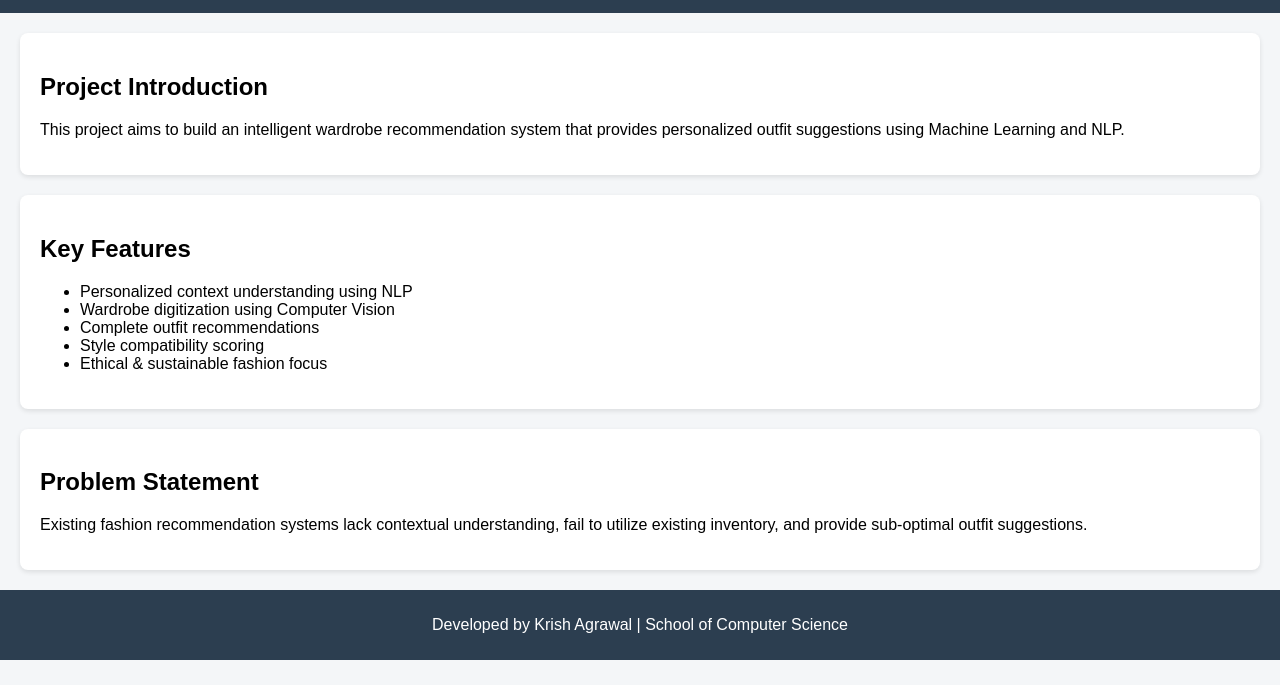
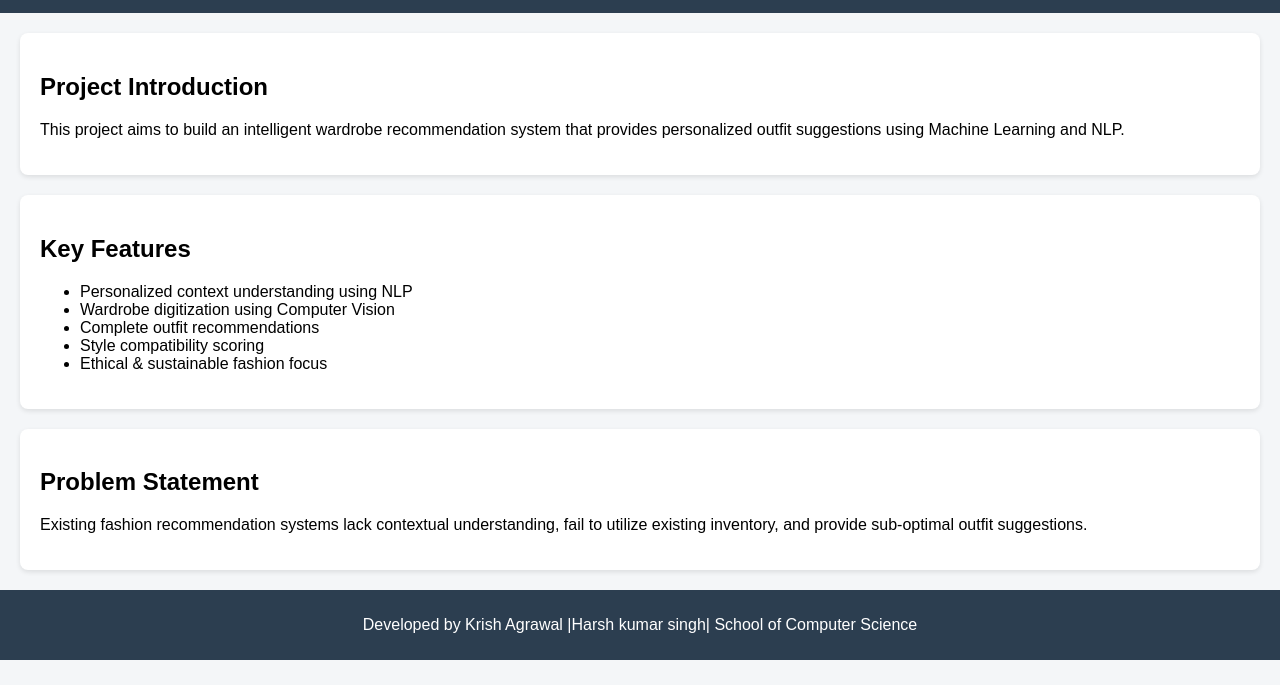
Before and after one commit to hs5495498-collab/PBL-2, a plain HTML site: page INDEX.html in a window 1280 px wide. Shown: the part 115-800 px from the top of the page. Drawn offline with Linux system fonts and the light colour scheme.

Commit message:
Update INDEX.html
updated

```diff
--- a/INDEX.html
+++ b/INDEX.html
@@ -42,7 +42,7 @@
 </section>
 
 <footer>
-    <p>Developed by Krish Agrawal | School of Computer Science</p>
+    <p>Developed by Krish Agrawal |Harsh kumar singh| School of Computer Science</p>
 </footer>
 
 </body>
```
